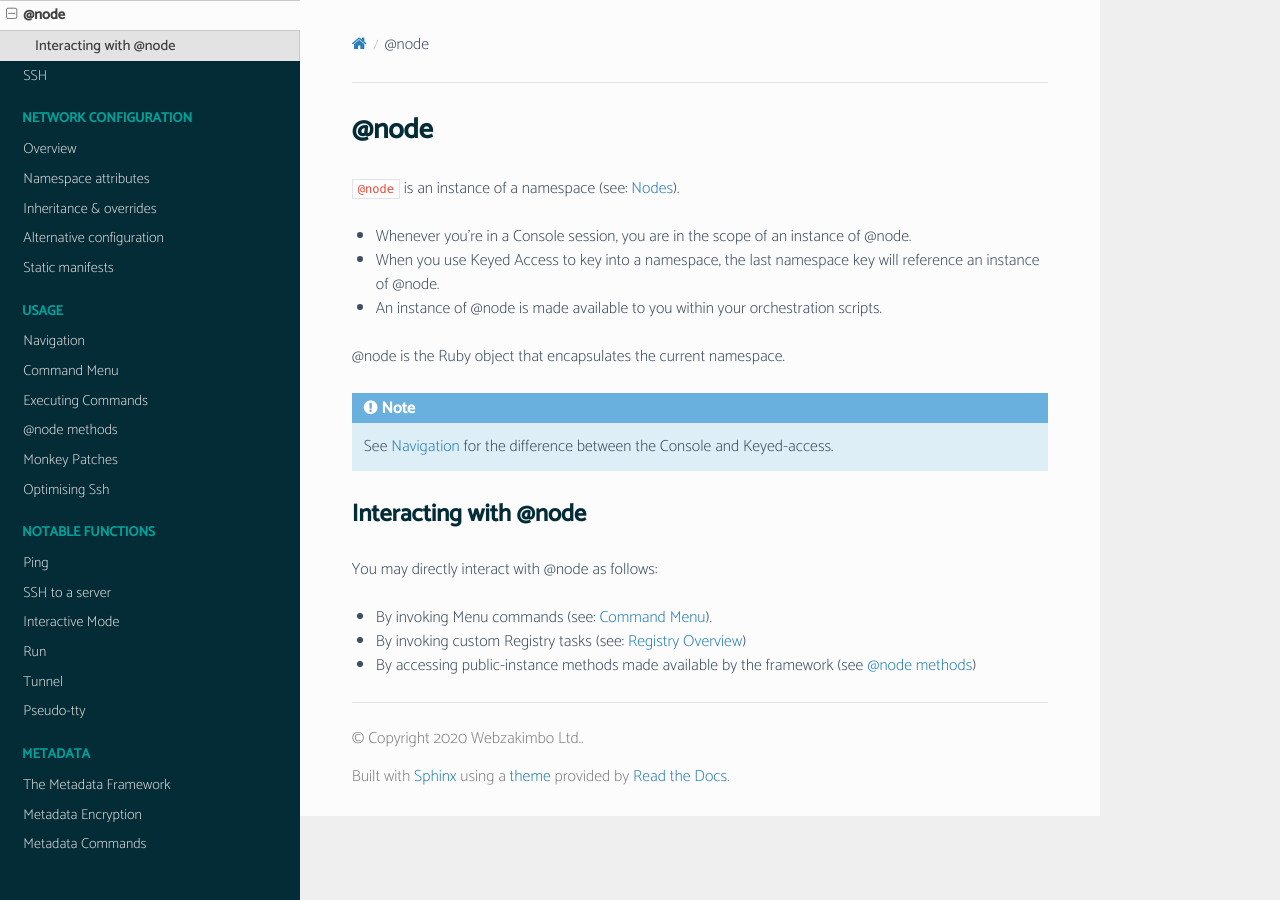
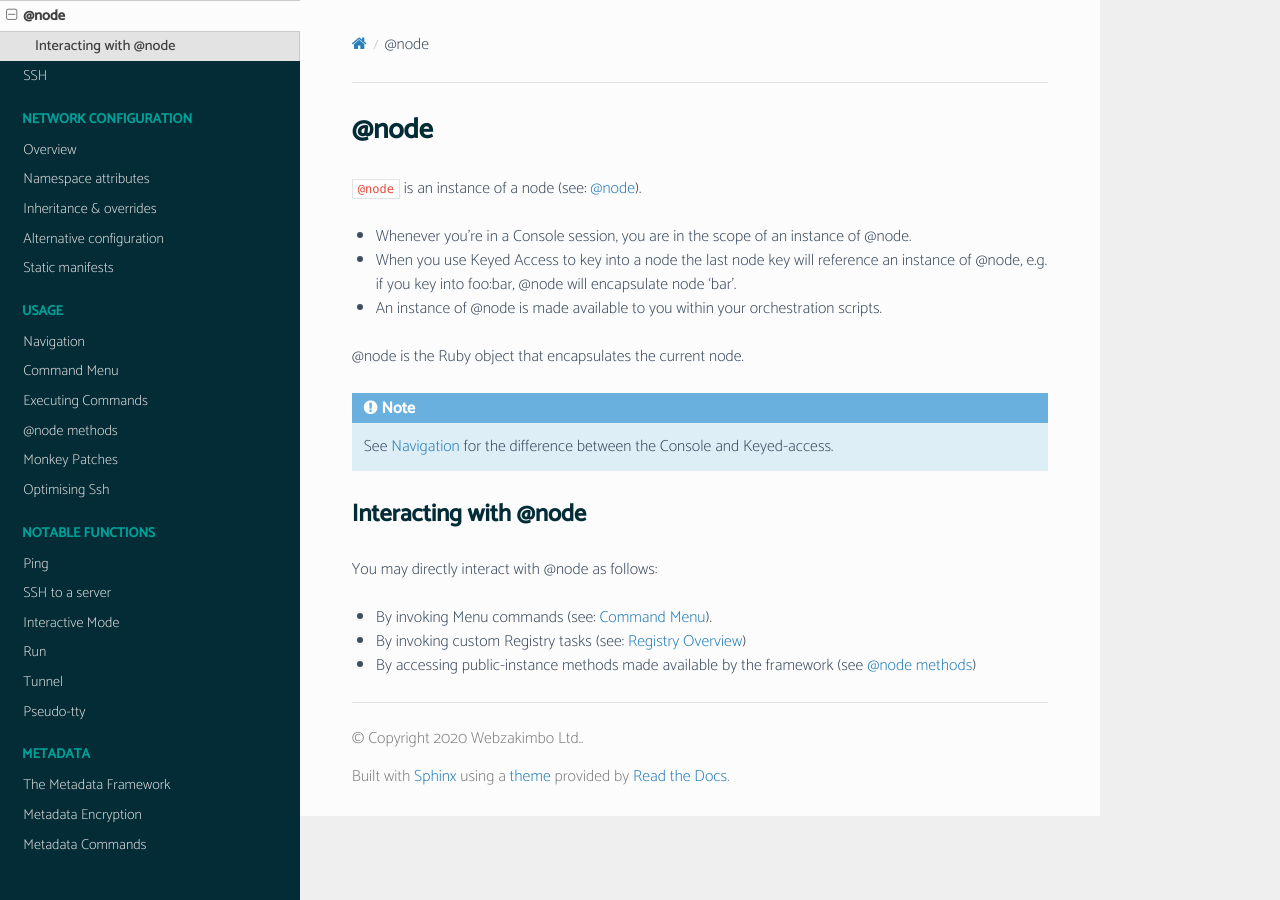
Before and after one commit to webzakimbo/bcome-read-the-docs, a Sphinx documentation site: the page built from docs/source/core-concepts/node.rst, in a window 1280 px wide. Built offline with Sphinx 7.4.7 and the Read the Docs theme 2.0.0, drawn with Linux system fonts in a browser that asks for light colours; pages that are not in the unit, such as notebooks, are missing from menus.

Commit message:
'namespace' becomes 'node'

```diff
--- a/docs/source/core-concepts/estate.rst
+++ b/docs/source/core-concepts/estate.rst
@@ -7,14 +7,14 @@
 Estate
 *******
 
-The sum-total of all your defined Bcome namespaces is referred to as your ``Estate``.
+The sum-total of all your defined Bcome :doc:`nodes` is referred to as your ``Estate``.
 
 You may construct your estate as follows:
 
 Single network
 --------------
 
-A single network from a given cloud provider e.g. a Production environment in AWS.
+A single network from a given cloud provider e.g. a Production environment in AWS or GCP.
 
 This is the most basic setup.
 
--- a/docs/source/core-concepts/node.rst
+++ b/docs/source/core-concepts/node.rst
@@ -1,5 +1,5 @@
 .. meta::
-   :description lang=en: The @node namespace object
+   :description lang=en: The @node object
 
 .. include:: ../urls.rst
 
@@ -7,15 +7,15 @@
 @node
 *****
 
-``@node`` is an instance of a namespace (see: :doc:`../core-concepts/namespaces`).
+``@node`` is an instance of a node (see: :doc:`../core-concepts/node`).
 
 * Whenever you’re in a Console session, you are in the scope of an instance of @node.
 
-* When you use Keyed Access to key into a namespace, the last namespace key will reference an instance of @node.
+* When you use Keyed Access to key into a node the last node key will reference an instance of @node, e.g. if you key into foo:bar, @node will encapsulate node 'bar'.
 
 * An instance of @node is made available to you within your orchestration scripts.
 
-@node is the Ruby object that encapsulates the current namespace.
+@node is the Ruby object that encapsulates the current node.
 
 .. note::
 
```
Also changed, not shown: docs/source/core-concepts/network-configuration.rst (+5 -5 lines), docs/source/core-concepts/nodes.rst (renamed from docs/source/core-concepts/namespaces.rst).
